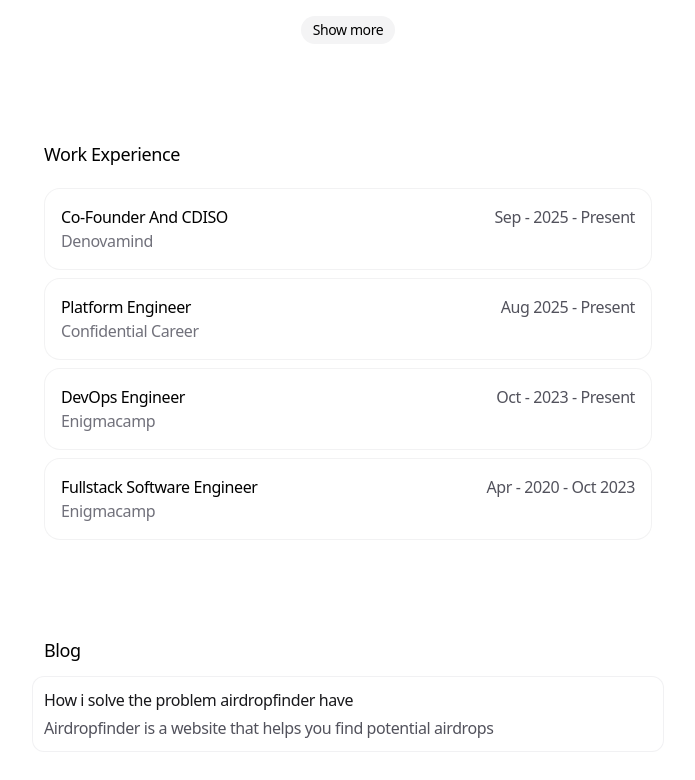
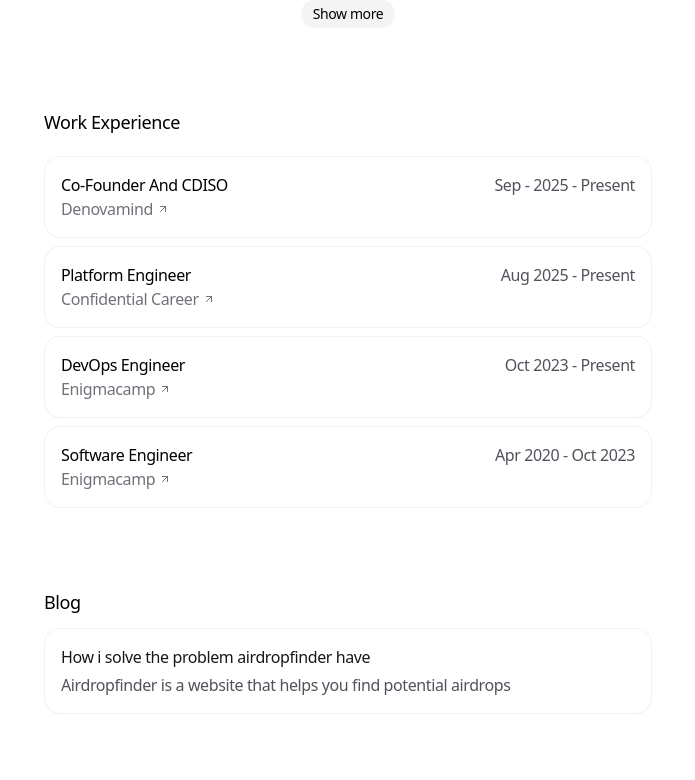
Before and after one commit to jdnielss/jdnielss, a Next.js app: page / in a window 1280 px wide. Shown: the part 920-1700 px from the top of the page, without its empty margins (292-987 px from the left). Built offline with nearby package versions, Linux system fonts and the light colour scheme.

Commit message:
feat: update UI components and work experience data

```diff
--- a/app/page.tsx
+++ b/app/page.tsx
@@ -19,7 +19,7 @@ const VARIANTS_CONTAINER = {
 export default function Personal() {
   return (
     <motion.main
-      className="space-y-24"
+      className="space-y-20"
       variants={VARIANTS_CONTAINER}
       initial="hidden"
       animate="visible"
--- a/components/sections/blog-section.tsx
+++ b/components/sections/blog-section.tsx
@@ -2,7 +2,6 @@
 import { motion } from 'motion/react'
 import Link from 'next/link'
 import { useState } from 'react'
-import { AnimatedBackground } from '@/components/ui/animated-background'
 import { BLOG_POSTS } from '@/lib/blog'
 
 export function BlogSection() {
@@ -22,25 +21,20 @@ export function BlogSection() {
   return (
     <motion.section variants={VARIANTS_SECTION} transition={TRANSITION_SECTION}>
       <h3 className="mb-3 text-lg font-medium">Blog</h3>
-      <div className="flex flex-col space-y-0">
-        <AnimatedBackground
-          enableHover={false}
-          className="pointer-events-auto h-full w-full rounded-lg bg-zinc-100 ring-1 ring-zinc-200/50 ring-inset dark:bg-zinc-900/80 dark:ring-zinc-800/50"
-          transition={{ type: 'spring', bounce: 0, duration: 0.2 }}
-        >
-          {displayedBlogPosts.map((post) => (
-            <div
-              key={post.uid}
-              className="group -mx-3 rounded-xl px-3 py-3 ring-1 ring-zinc-200/50 transition-colors duration-200 ring-inset hover:bg-zinc-200/50 dark:ring-zinc-800/50 dark:hover:bg-zinc-800/50"
-              data-id={post.uid}
-            >
+      <div className="flex flex-col space-y-2">
+        {displayedBlogPosts.map((post) => (
+          <div
+            key={post.uid}
+            className="relative overflow-hidden rounded-2xl bg-zinc-300/30 p-[1px] dark:bg-zinc-600/30"
+          >
+            <div className="relative h-full w-full rounded-[15px] bg-white p-4 dark:bg-zinc-950">
               <div className="flex flex-col space-y-1">
                 <Link className="block rounded-xl" href={post.link}>
-                  <h4 className="font-normal text-zinc-900 transition-colors group-hover:text-zinc-950 dark:text-zinc-100 dark:group-hover:text-zinc-50">
+                  <h4 className="font-normal text-zinc-900 dark:text-zinc-100">
                     {post.title}
                   </h4>
                 </Link>
-                <p className="text-zinc-600 transition-colors group-hover:text-zinc-700 dark:text-zinc-400 dark:group-hover:text-zinc-300">
+                <p className="text-zinc-600 dark:text-zinc-400">
                   {expandedBlogPosts[post.uid]
                     ? post.description
                     : truncate(post.description, 100)}
@@ -66,8 +60,8 @@ export function BlogSection() {
                 )}
               </div>
             </div>
-          ))}
-        </AnimatedBackground>
+          </div>
+        ))}
         {BLOG_POSTS.length > 4 && (
           <div className="mt-4 flex justify-center">
             <Link
--- a/components/sections/projects-section.tsx
+++ b/components/sections/projects-section.tsx
@@ -17,7 +17,7 @@ export function ProjectsSection() {
 
   return (
     <motion.section variants={VARIANTS_SECTION} transition={TRANSITION_SECTION}>
-      <h3 className="mb-5 text-lg font-medium">Selected Projects</h3>
+      <h3 className="mb-5 text-lg font-medium">Projects</h3>
       <div className="grid grid-cols-1 gap-6 sm:grid-cols-2">
         {displayedProjects.map((project) => (
           <div key={project.id} className="space-y-2">
--- a/components/sections/work-experience-section.tsx
+++ b/components/sections/work-experience-section.tsx
@@ -1,6 +1,8 @@
 'use client'
 import { motion } from 'motion/react'
 import { WORK_EXPERIENCE } from '@/lib/data'
+import Link from 'next/link'
+import { ArrowUpRight } from 'lucide-react'
 
 export function WorkExperienceSection() {
   const VARIANTS_SECTION = {
@@ -25,9 +27,15 @@ export function WorkExperienceSection() {
                   <h4 className="font-normal dark:text-zinc-100">
                     {job.title}
                   </h4>
-                  <p className="text-zinc-500 dark:text-zinc-400">
+                  <Link
+                    className="inline-flex items-center gap-1 text-zinc-500 dark:text-zinc-400"
+                    href={job.web || '#'}
+                    target="_blank"
+                    rel="noopener noreferrer"
+                  >
                     {job.company}
-                  </p>
+                    <ArrowUpRight className="h-3 w-3" />
+                  </Link>
                 </div>
                 <p className="text-zinc-600 dark:text-zinc-400">
                   {job.start} - {job.end}
--- a/lib/data.ts
+++ b/lib/data.ts
@@ -5,6 +5,7 @@ type WorkExperience = {
   title: string
   start: string
   end: string
+  web?: string
   id: string
 }
 type SocialLink = {
@@ -18,6 +19,7 @@ export const WORK_EXPERIENCE: WorkExperience[] = [
     title: 'Co-Founder And CDISO',
     start: 'Sep - 2025',
     end: 'Present',
+    web: 'https://denovamind.com',
     id: 'work1',
   },
   {
@@ -30,15 +32,17 @@ export const WORK_EXPERIENCE: WorkExperience[] = [
   {
     company: 'Enigmacamp',
     title: 'DevOps Engineer',
-    start: 'Oct - 2023',
+    start: 'Oct 2023',
     end: 'Present',
+    web: 'https://enigmacamp.com',
     id: 'work2',
   },
   {
     company: 'Enigmacamp',
-    title: 'Fullstack Software Engineer',
-    start: 'Apr - 2020',
+    title: 'Software Engineer',
+    start: 'Apr 2020',
     end: ' Oct 2023',
+    web: 'https://enigmacamp.com',
     id: 'work3',
   },
 ]
```
